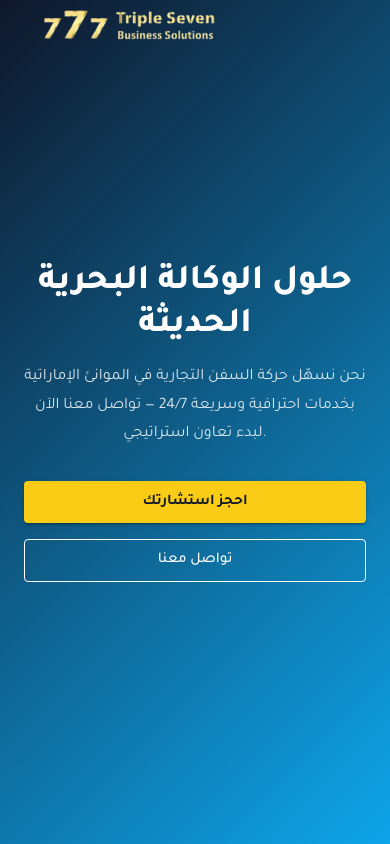
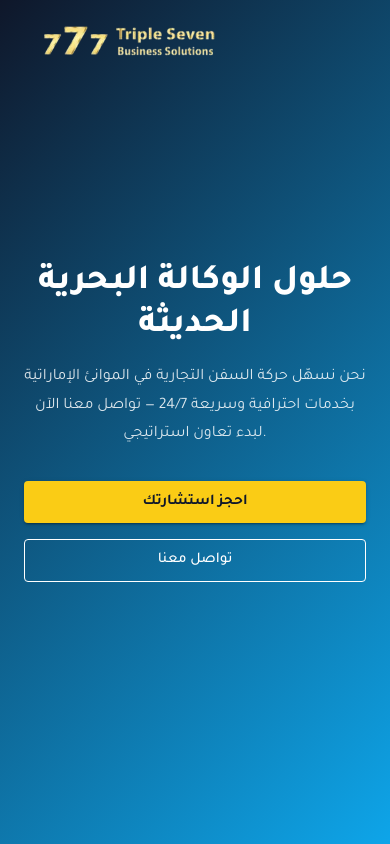
Before and after one commit to MuhammedQR/marine-agency-landing-page, a React (Vite) app: page / in a window 390 px wide. Shown: the top 844 px of the page. Built offline with nearby package versions, Linux system fonts and the light colour scheme; some icons are missing.

Commit message:
🔧 fix in mobile

```diff
--- a/src/components/Navbar.jsx
+++ b/src/components/Navbar.jsx
@@ -69,7 +69,7 @@ const Navbar = () => {
         }}
       >
         <Container>
-          <Toolbar sx={{ justifyContent: "space-between", px: { xs: 2 } }}>
+          <Toolbar sx={{ justifyContent: "space-between", p: { xs: 2 } }}>
             {!isMobile && (
               <Box sx={{ display: "flex", gap: 3, alignItems: "center" }}>
                 {links.map((item, index) => (
```
